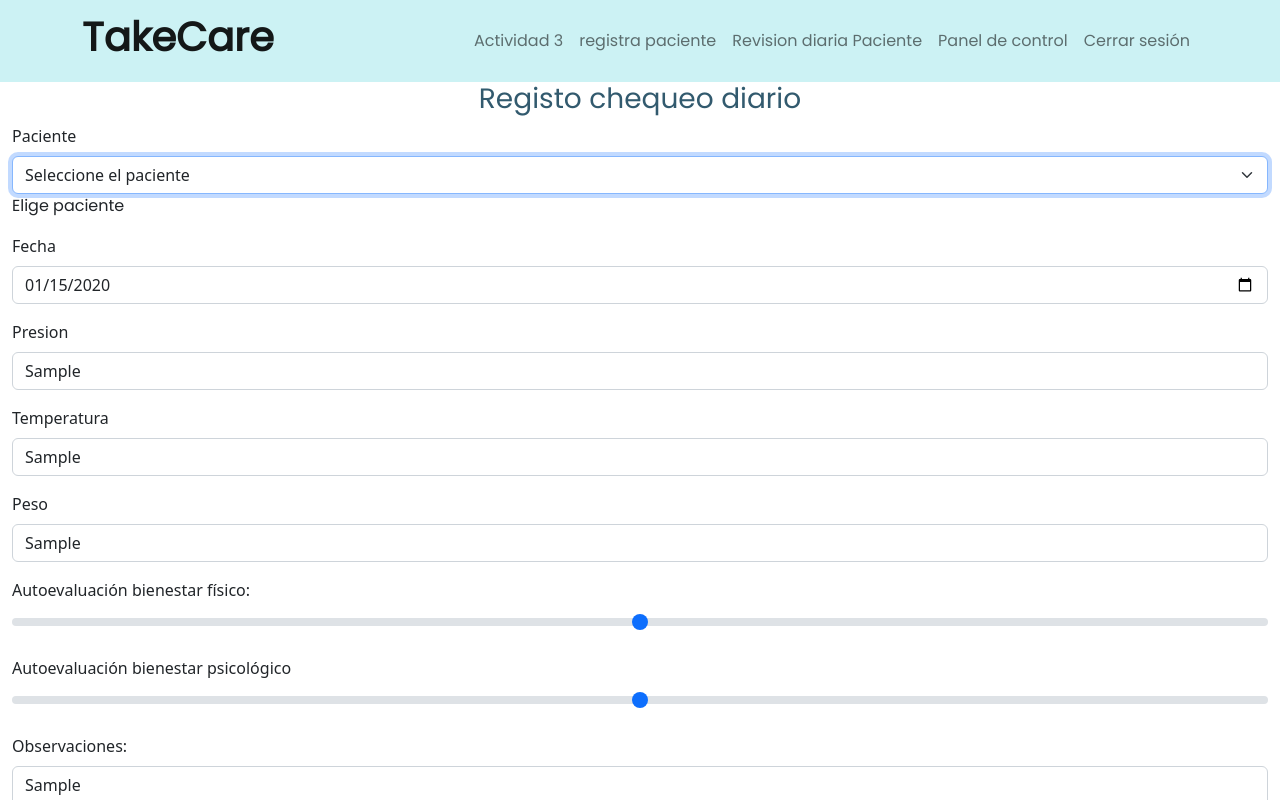
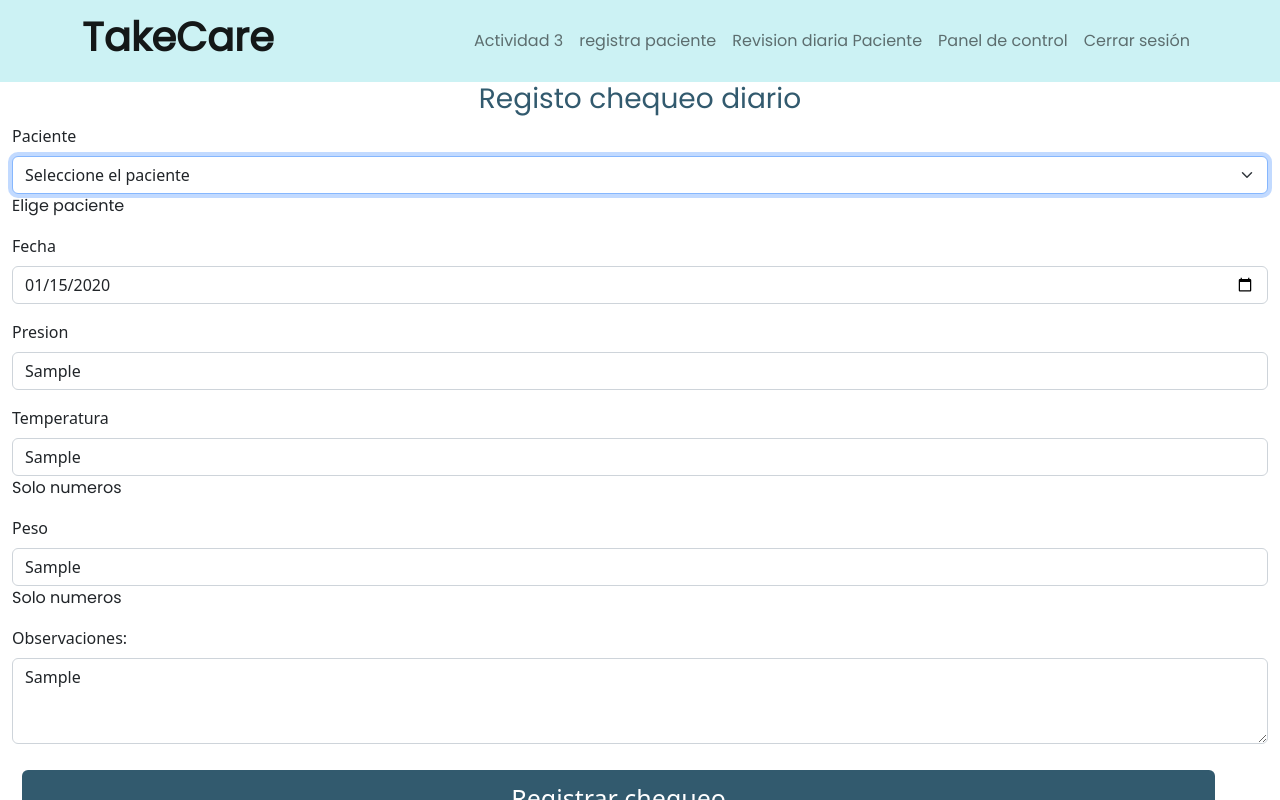
Before and after one commit to mrav7/TakeCare, a React (Vite) app in the folder TakeCare/: page /patient-check in a window 1280 px wide. Both pictures are taken after typing "2020-01-15", "Sample", "Sample", "Sample", "Sample" into the empty fields and a click on the button "Registrar chequeo". Shown: the top 800 px of the page. Built offline with nearby package versions, Linux system fonts and the light colour scheme.

Commit message:
Termine las validaciones

```diff
--- a/TakeCare/src/components/main/PatientDailyReviewForm.jsx
+++ b/TakeCare/src/components/main/PatientDailyReviewForm.jsx
@@ -1,10 +1,8 @@
-import React from 'react'
-import {Container, Col, Form, Button}  from "react-bootstrap";
+import React from "react";
+import { Container, Col, Form, Button } from "react-bootstrap";
 import { useForm } from "react-hook-form";
 
-
 function PatientDailyReviewForm() {
-
   const {
     register,
     watch,
@@ -24,11 +22,16 @@ function PatientDailyReviewForm() {
         <Col>
           <Form.Group className="mb-3" controlId="checkPatientName">
             <Form.Label>Paciente</Form.Label>
-                            <Form.Select aria-label="Default select example" name='patient'
+            <Form.Select
+              aria-label="Default select example"
+              name="patient"
               {...register("patient", {
-                                required: true
-                              })}>
-                                <option selected disabled value="">Seleccione el paciente</option>
+                required: true,
+              })}
+            >
+              <option selected disabled value="">
+                Seleccione el paciente
+              </option>
             </Form.Select>
             {errors.patient && errors.patient.type === "required" && (
               <p className="errorMsg">Elige paciente</p>
@@ -38,53 +41,102 @@ function PatientDailyReviewForm() {
         <Col>
           <Form.Group className="mb-3" controlId="checkPatientDate">
             <Form.Label>Fecha</Form.Label>
-                            <Form.Control type="date"></Form.Control>
+            <Form.Control
+              type="date"
+              {...register("date", {
+                required: true,
+              })}
+            ></Form.Control>
+            {errors.date && errors.date.type === "required" && (
+              <p className="errorMsg">Pon fecha</p>
+            )}
             <Form.Text></Form.Text>
           </Form.Group>
         </Col>
         <Col>
           <Form.Group className="mb-3" controlId="checkPatientPresion">
             <Form.Label>Presion</Form.Label>
-                            <Form.Control type="text" placeholder="Ingrese la presión"></Form.Control>
+            <Form.Control
+              type="text"
+              name="pressure"
+              {...register("pressure", {
+                required: true,
+              })}
+              placeholder="Ingrese la presión"
+            ></Form.Control>
+            {errors.pressure && errors.pressure.type === "required" && (
+              <p className="errorMsg">Poner la presión</p>
+            )}
             <Form.Text></Form.Text>
           </Form.Group>
         </Col>
         <Col>
           <Form.Group className="mb-3" controlId="checkPatientTemp">
             <Form.Label>Temperatura</Form.Label>
-                            <Form.Control type="text" placeholder="Ingrese la temperatura"></Form.Control>
+            <Form.Control
+              type="text"
+              name="temp"
+              {...register("temp", {
+                required: true,
+                pattern:/[0-9]+/,
+                min:0,
+                max:48
+              })}
+              placeholder="Ingrese la temperatura"
+            ></Form.Control>
+            {errors.temp && errors.temp.type === "required" && (
+              <p className="errorMsg">Poner la temperatura</p>
+            )}
+            {errors.temp && errors.temp.type === "min" && (
+              <p className="errorMsg">Pon temperatura mayor a 0</p>
+            )}
+            {errors.temp && errors.temp.type === "max" && (
+              <p className="errorMsg">Pon temperatura menor que 48</p>
+            )}
+            {errors.temp && errors.temp.type === "pattern" && (
+              <p className="errorMsg">Solo numeros</p>
+            )}
             <Form.Text></Form.Text>
           </Form.Group>
         </Col>
         <Col>
           <Form.Group className="mb-3" controlId="checkPatientPeso">
             <Form.Label>Peso</Form.Label>
-                            <Form.Control type="text" placeholder="Ingrese el peso"></Form.Control>
+            <Form.Control
+              type="text"
+              name="wheight"
+              {...register("wheight", {
+                required: true,
+                pattern:/[0-9]+/,
+              })}
+              placeholder="Ingrese el peso"
+            ></Form.Control>
+            {errors.wheight && errors.wheight.type === "required" && (
+              <p className="errorMsg">Poner peso</p>
+            )}
+            {errors.wheight && errors.wheight.type === "pattern" && (
+              <p className="errorMsg">Solo numeros</p>
+            )}
             <Form.Text></Form.Text>
-                    </Form.Group>
-                </Col>
-                <Col>
-                    <Form.Group className="mb-3" controlId="checkPatientFisEv">
-                            <Form.Label>Autoevaluación bienestar físico:</Form.Label>
-                            <Form.Range/>
-                    </Form.Group>
-                </Col>
-                <Col>
-                    <Form.Group className="mb-3" controlId="checkPatientPsiEv">
-                            <Form.Label>Autoevaluación bienestar psicológico</Form.Label>
-                            <Form.Range/>
           </Form.Group>
         </Col>
         <Col>
           <Form.Group className="mb-3" controlId="checkPatientObs">
             <Form.Label>Observaciones:</Form.Label>
-                            <Form.Control type="text" as="textarea" rows={3} placeholder="Registre sus observaciones"></Form.Control>
+            <Form.Control
+              type="text"
+              as="textarea"
+              rows={3}
+              placeholder="Registre sus observaciones"
+            ></Form.Control>
             <Form.Text></Form.Text>
           </Form.Group>
         </Col>
-                <Button type="submit" className="_button">Registrar chequeo</Button>
+        <Button type="submit" className="_button">
+          Registrar chequeo
+        </Button>
       </Form>
     </Container>
-    )
+  );
 }
 export default PatientDailyReviewForm;
--- a/TakeCare/src/components/main/PatientRegisterForm.jsx
+++ b/TakeCare/src/components/main/PatientRegisterForm.jsx
@@ -128,6 +128,7 @@ function PatientRegisterForm() {
               name="age"
               {...register("age", {
                 required: true,
+                pattern:/[0-9]+/,
                 min: 1,
                 max: 130,
               })}
@@ -141,6 +142,9 @@ function PatientRegisterForm() {
             )}
             {errors.age && errors.age.type === "max" && (
               <p className="errorMsg">Edad maxima 130</p>
+            )}
+            {errors.age && errors.age.type === "pattern" && (
+              <p className="errorMsg">Solo numeros</p>
             )}
             <Form.Text></Form.Text>
           </Form.Group>
```
Lines whose indentation alone changed are shown as unchanged.
